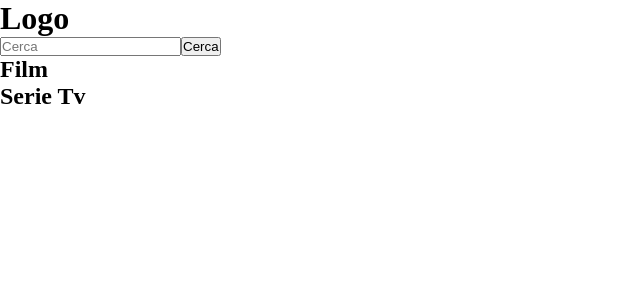
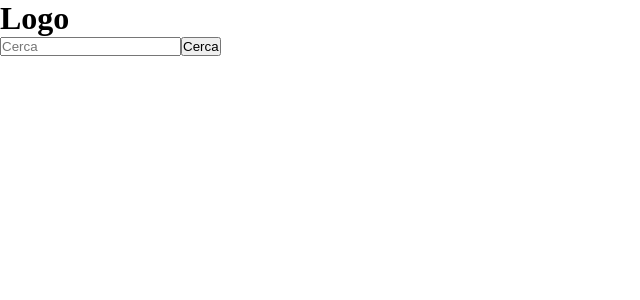
Before and after one commit to IvanRizzo28/vite-boolflix, a Vue app: page / in a window 1280 px wide. Shown: the top 300 px of the page, without its empty margins (0-640 px from the left). Built offline with nearby package versions, Linux system fonts and the light colour scheme.

Commit message:
fix immaggini copertina

```diff
--- a/package.json
+++ b/package.json
@@ -9,6 +9,11 @@
     "preview": "vite preview"
   },
   "dependencies": {
+    "@fortawesome/fontawesome-svg-core": "^6.4.0",
+    "@fortawesome/free-brands-svg-icons": "^6.4.0",
+    "@fortawesome/free-regular-svg-icons": "^6.4.0",
+    "@fortawesome/free-solid-svg-icons": "^6.4.0",
+    "@fortawesome/vue-fontawesome": "^3.0.3",
     "axios": "^1.3.4",
     "sass": "^1.60.0",
     "vue": "^3.2.47"
--- a/src/App.vue
+++ b/src/App.vue
@@ -36,6 +36,7 @@ export default {
             if (this.store.cerca.trim() !== '') {
                 this.getMovie();
                 this.getTv();
+                this.store.cerca='';
             }
         }
     }
--- a/src/components/AppCard.vue
+++ b/src/components/AppCard.vue
@@ -25,10 +25,12 @@ export default{
             }
         },
         getImg(){
+            if (this.img === null) return "https://placehold.jp/30/dd6699/ffffff/342x513.png?text=Immagine+non+trovata"; /* "https://placehold.co/342x513" */
             return this.imgLink + this.img;
         },
         getVoto(){
-            return Math.ceil(this.voto);
+            let tmp= Math.ceil(this.voto/2);
+            return tmp;
         }
     }
 }
@@ -40,7 +42,7 @@ export default{
             <img :src="getImg" :alt="titolo">
         </div>
         <div class="content">
-            <div>
+            <div v-show="titolo !== titoloOriginale">
                 Titolo: {{ titolo }}
             </div>
             <div>
@@ -51,6 +53,9 @@ export default{
                 Lingua: {{ lingua }}
             </div>
             <div>
+            <!--    <font-awesome-icon icon="fa-regular fa-star" />
+                <font-awesome-icon icon="fa-solid fa-star" />
+                <font-awesome-icon icon="fa-brands fa-twitter" /> -->
                 Voto: {{ getVoto }}
             </div>
         </div>
--- a/src/components/AppMain.vue
+++ b/src/components/AppMain.vue
@@ -16,7 +16,7 @@ export default{
 </script>
 
 <template>
-    <h2>Film</h2>
+    <h2 v-show="this.store.movieList.length > 0">Film</h2>
     <div class="row" id="movie">
         <div class="col" v-for="element in store.movieList">
             <AppCard
@@ -28,7 +28,7 @@ export default{
             />
         </div>
     </div>
-    <h2>Serie Tv</h2>
+    <h2 v-show="this.store.tvList.length > 0">Serie Tv</h2>
     <div class="row" id="tv">
         <div class="col" v-for="element in store.tvList">
             <AppCard
--- a/src/main.js
+++ b/src/main.js
@@ -2,4 +2,16 @@ import { createApp } from 'vue'
 import './style.css'
 import App from './App.vue'
 
-createApp(App).mount('#app')
+/* import the fontawesome core */
+import { library } from '@fortawesome/fontawesome-svg-core'
+
+/* import font awesome icon component */
+import { FontAwesomeIcon } from '@fortawesome/vue-fontawesome'
+
+/* import specific icons */
+import { faUserSecret } from '@fortawesome/free-solid-svg-icons'
+
+/* add icons to the library */
+library.add(faUserSecret)
+
+createApp(App).component('font-awesome-icon', FontAwesomeIcon).mount('#app')
```
Also changed, not shown: 1 other file (tests, documents, lock files or other folders).
